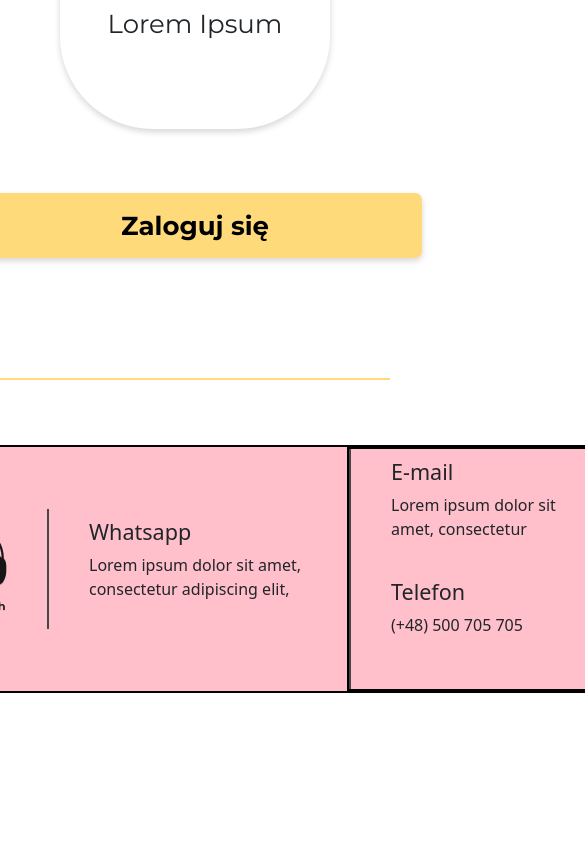
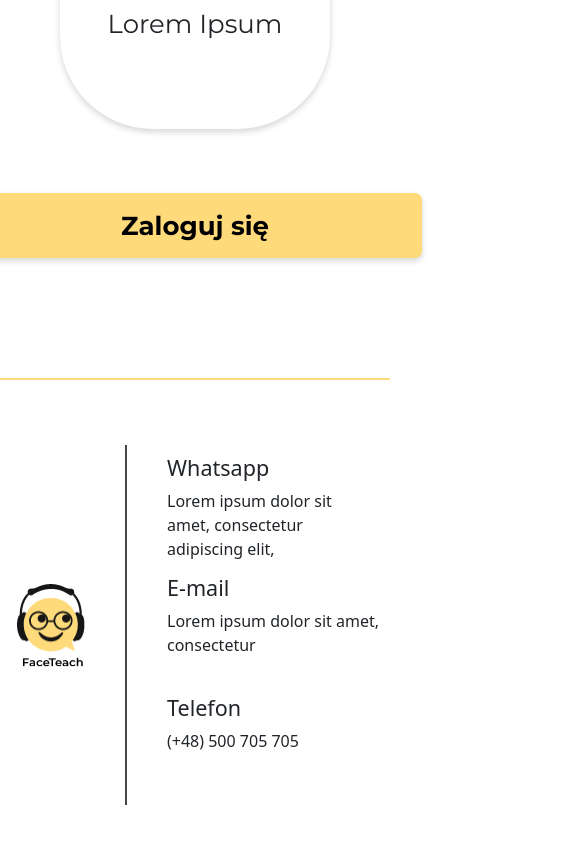
Before and after one commit to gruzlokonrad/faceteach, a React (Create React App) app in the folder client/: page / in a window 390 px wide. Shown: the part 10672-11516 px from the top of the page, 585 px wide, since content can reach past the window. Before the commit the page ends 11430 px from the top, so only its background shows below. Built offline with nearby package versions, Linux system fonts and the light colour scheme.

Commit message:
add footer responive for mobile device

```diff
--- a/client/src/components/Footer/Footer.module.scss
+++ b/client/src/components/Footer/Footer.module.scss
@@ -5,25 +5,17 @@
   margin-top: 120px;
   border-top: 2px solid $yellow;
   padding: 65px 0;
-  // border: 2px solid red;
 
   .wrapper {
     display: flex;
     justify-content: center;
-    // border: 2px solid black;
-
-
-    &__container {
-      display: flex;
     align-items: center;
-      // border: 2px solid red;
 
     .logo {
       display: flex;
       justify-content: flex-end;
       padding: 10px 40px;
       width: 300px;
-        // border: 2px solid red;
 
       img {
         width: 68px;
@@ -31,12 +23,14 @@
       }
     }
 
+    &__container {
+      display: flex;
+      align-items: center;
 
       &__container {
         display: flex;
       }
     }
-
   }
 }
 
@@ -48,17 +42,13 @@
       &__container {
         display: flex;
         align-items: center;
-        min-width: 900px;
+        min-width: 600px;
         width: 50%;
 
-        // border: 2px solid black;
-        // background-color: pink;
-
         &__container {
-          // border: 2px solid black;
           flex-wrap: wrap;
+          min-width: 300px;
           width: 33%;
-
         }
       }
     }
@@ -67,21 +57,25 @@
 
 @media screen and (max-width: 991.98px) {
   .footer {
+    .wrapper {
+      width: auto;
 
-    .wrapper {
+      .logo {
+        width: auto;
+      }
 
       &__container {
-        // display: flex;
-        // align-items: center;
-        // width: 50%;
+        flex-wrap: wrap;
+        min-width: auto;
+        width: 100%;
+        max-width: 300px;
 
-        border: 2px solid black;
-        background-color: pink;
+        .logo {
+          width: auto;
+        }
 
         &__container {
-          border: 2px solid black;
-          // width: 33%;
-
+          width: 100%;
         }
       }
     }
--- a/client/src/components/Footer/Footer.tsx
+++ b/client/src/components/Footer/Footer.tsx
@@ -9,15 +9,23 @@ const Footer = () => {
       <Container>
         <div className={style.wrapper}>
 
+
+          {/* logo div */}
+          <div className={style.logo}>
+            <img src={logo} alt="faceteach" />
+          </div>
+
+
+          {/* container with items */}
           <div className={style.wrapper__container}>
-            <div className={style.logo}>
-              <img src={logo} alt="faceteach" />
-            </div>
             <FooterItem
               header="Whatsapp"
               content="Lorem ipsum dolor sit amet, consectetur adipiscing elit,"
             />
 
+
+
+            {/* extra container with custom styl */}
             <div className={style.wrapper__container__container}>
               <FooterItem
                 header="E-mail"
```
Lines whose indentation alone changed are shown as unchanged.
